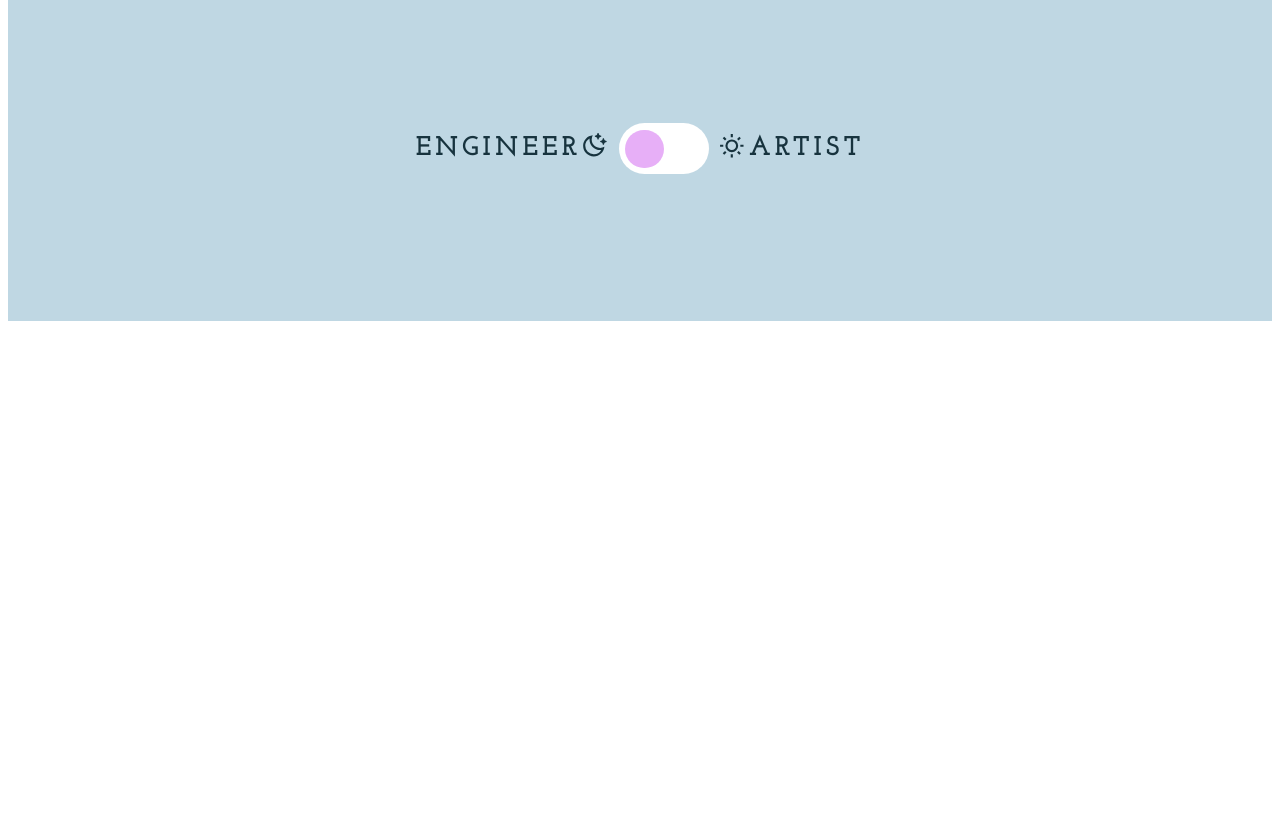
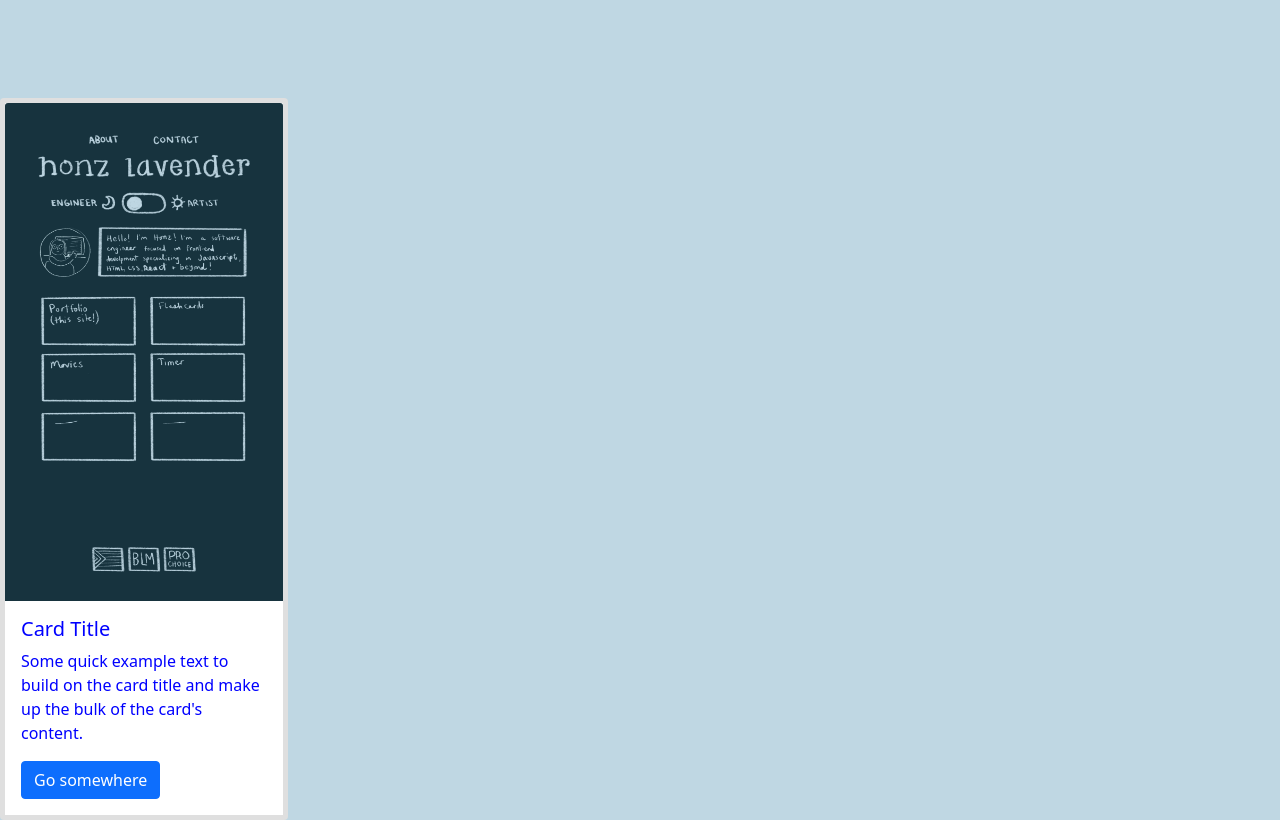
Before and after one commit to honzlavender/personalwebsite-2022, a React (Create React App) app: page / in a window 1280 px wide. Shown: the part 324-1144 px from the top of the page. Before the commit the page ends 800 px from the top, so only its background shows below. Built offline with nearby package versions, Linux system fonts and the light colour scheme.

Commit message:
card component added

```diff
--- a/package.json
+++ b/package.json
@@ -7,8 +7,10 @@
     "@testing-library/react": "^12.1.2",
     "@testing-library/user-event": "^13.5.0",
     "antd": "^4.18.2",
+    "bootstrap": "^5.1.3",
     "classnames": "^2.3.1",
     "react": "^17.0.2",
+    "react-bootstrap": "^2.1.0",
     "react-dom": "^17.0.2",
     "react-icons": "^4.3.1",
     "react-responsive": "^9.0.0-beta.5",
--- /dev/null
+++ b/src/Cards/Portfolio.js
@@ -0,0 +1,24 @@
+import { Card, Button } from "react-bootstrap";
+import "../CSS/Cards.css";
+import img1 from "../Graphics/img1.JPG"
+
+function Portfolio() {
+  return (
+    <>
+      <Card
+        style={{ width: "18rem", borderWidth: 5, color: "blue"}}>
+        <Card.Img variant="top" src={img1} />
+        <Card.Body>
+          <Card.Title>Card Title</Card.Title>
+          <Card.Text>
+            Some quick example text to build on the card title and make up the
+            bulk of the card's content.
+          </Card.Text>
+          <Button variant="primary">Go somewhere</Button>
+        </Card.Body>
+      </Card>
+    </>
+  );
+}
+
+export default Portfolio;
--- a/src/Components/Home.js
+++ b/src/Components/Home.js
@@ -5,13 +5,12 @@ import { useContext } from "react";
 //import { Themes } from "/Theme";
 import { Themes } from "./Theme";
 import Switch from "./Switch";
-//layout
-import { Layout } from "antd";
+//cards
+import Portfolio from "../Cards/Portfolio";
 
 function Home() {
   const [{ theme }, toggleTheme] = useContext(Themes);
 
-  const { Header, Content, Footer } = Layout;
 
   return (
     <>
@@ -28,6 +27,9 @@ function Home() {
           <br />
         <h1 className="name">Honz Lavender</h1>
         <Switch toggleTheme={toggleTheme} />
+
+        <Portfolio />
+
       </div>
     </>
   );
--- a/src/index.js
+++ b/src/index.js
@@ -2,6 +2,7 @@ import React from "react";
 import ReactDOM from "react-dom";
 import App from "./App";
 import { ThemeProvider } from "./Components/Theme";
+import 'bootstrap/dist/css/bootstrap.min.css'
 
 
 ReactDOM.render(
```
Also changed, not shown: src/useWindowSize.js (deleted, +0 -28 lines), src/CSS/Cards.css (added), src/Graphics/img1.JPG (added), 1 other file (tests, documents, lock files or other folders).
